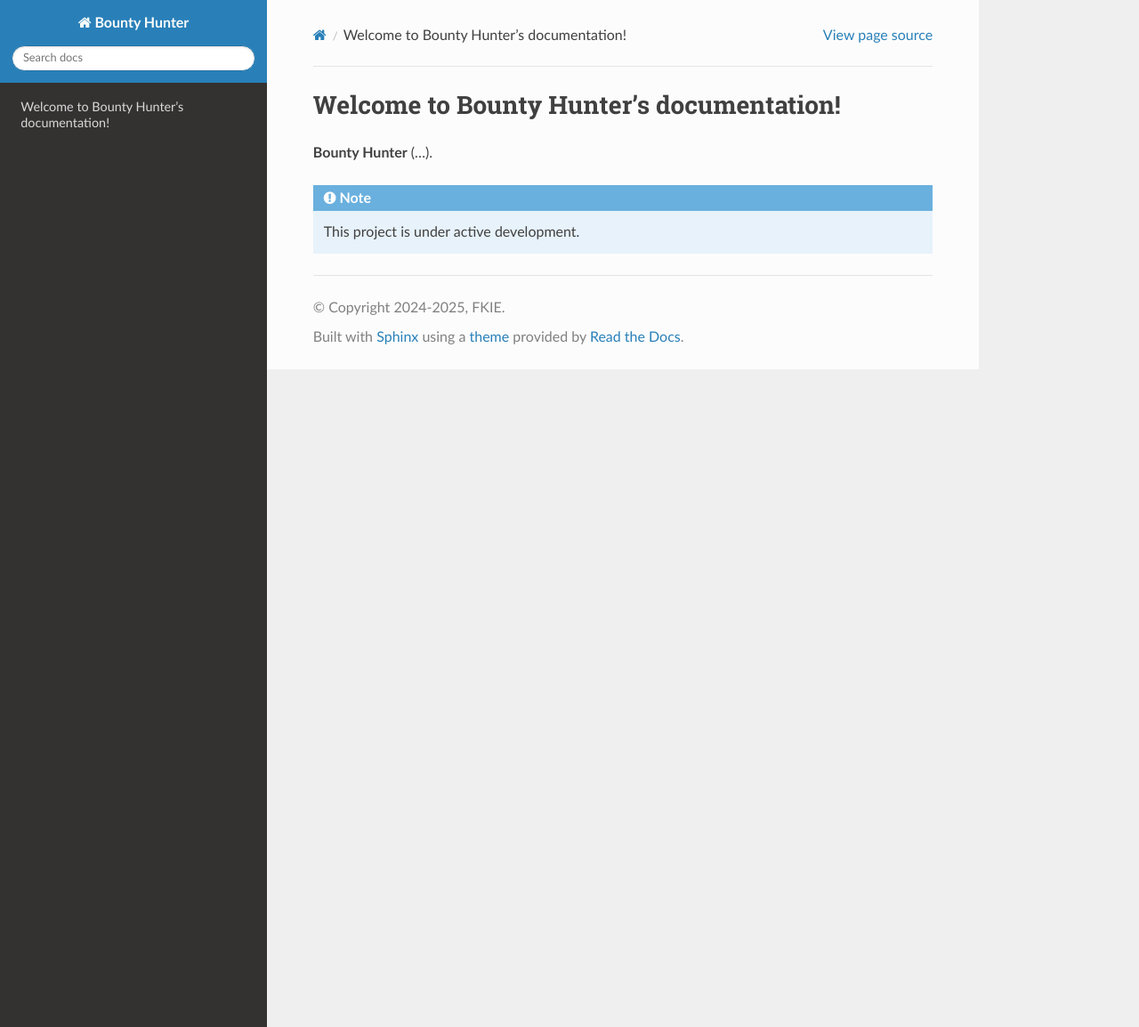
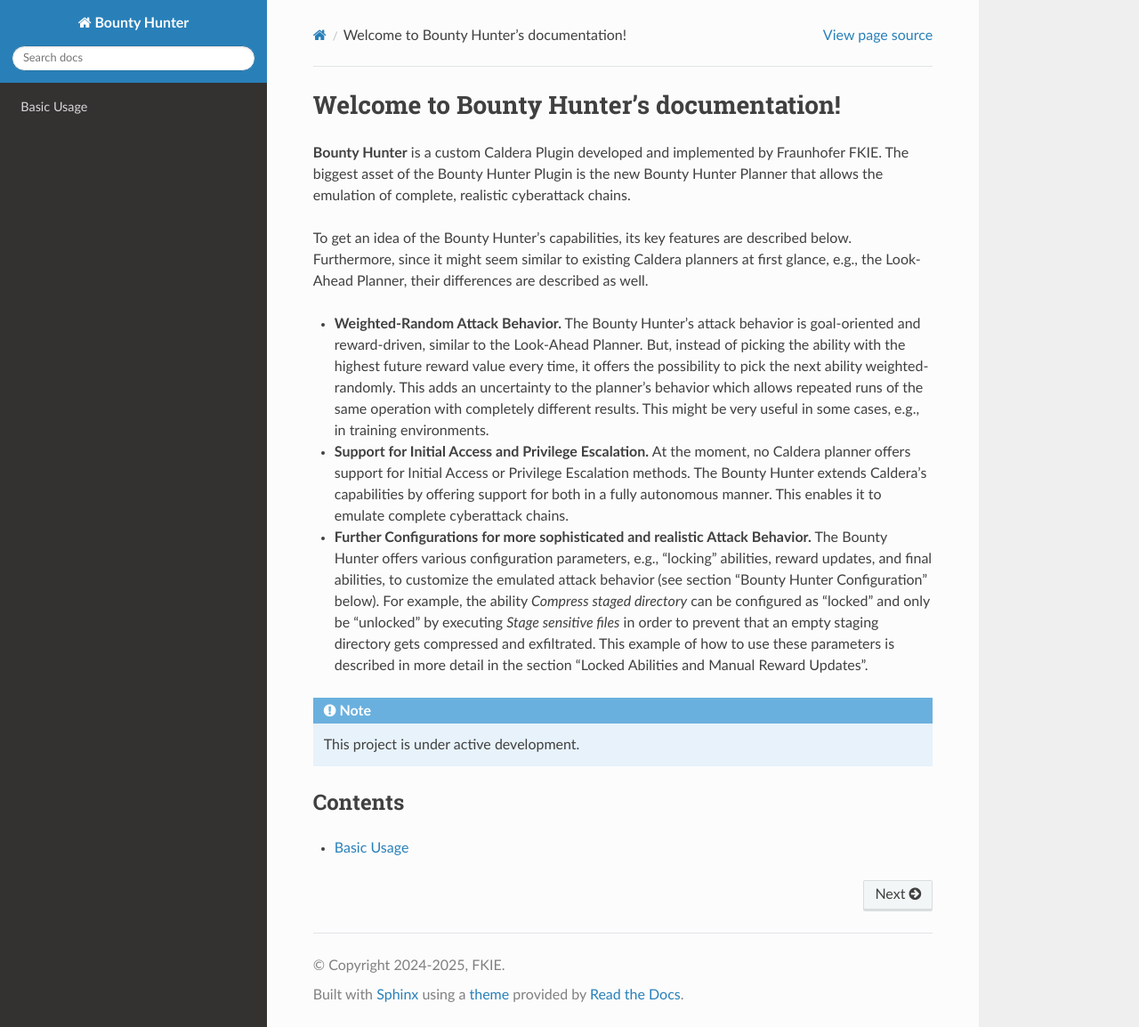
Before and after one commit to fkie-cad/bountyhunter, a Sphinx documentation site: the page built from docs/index.rst, in a window 1280 px wide and 1154 px high. Shown: the whole window at 89% size. Built offline with Sphinx 7.4.7 and the Read the Docs theme 3.1.0, drawn with Linux system fonts in a browser that asks for light colours.

Commit message:
Update docs

```diff
--- /dev/null
+++ b/docs/basic_usage.rst
@@ -0,0 +1,5 @@
+===========
+Basic Usage
+===========
+
+Test...
--- a/docs/index.rst
+++ b/docs/index.rst
@@ -1,8 +1,25 @@
 Welcome to Bounty Hunter's documentation!
 ===================================
 
-**Bounty Hunter** (...).
+**Bounty Hunter** is a custom Caldera Plugin developed and implemented by Fraunhofer FKIE.
+The biggest asset of the Bounty Hunter Plugin is the new Bounty Hunter Planner that allows the emulation of complete, realistic cyberattack chains.
+
+To get an idea of the Bounty Hunter's capabilities, its key features are described below.
+Furthermore, since it might seem similar to existing Caldera planners at first glance, e.g., the Look-Ahead Planner, their differences are described as well.
+
+- **Weighted-Random Attack Behavior.** The Bounty Hunter's attack behavior is goal-oriented and reward-driven, similar to the Look-Ahead Planner. But, instead of picking the ability with the highest future reward value every time, it offers the possibility to pick the next ability weighted-randomly. This adds an uncertainty to the planner's behavior which allows repeated runs of the same operation with completely different results. This might be very useful in some cases, e.g., in training environments.
+
+- **Support for Initial Access and Privilege Escalation.**  At the moment, no Caldera planner offers support for Initial Access or Privilege Escalation methods. The Bounty Hunter extends Caldera's capabilities by offering support for both in a fully autonomous manner. This enables it to emulate complete cyberattack chains.
+
+- **Further Configurations for more sophisticated and realistic Attack Behavior.**  The Bounty Hunter offers various configuration parameters, e.g., "locking" abilities, reward updates, and final abilities, to customize the emulated attack behavior (see section "Bounty Hunter Configuration" below). For example, the ability `Compress staged directory` can be configured as "locked" and only be "unlocked" by executing `Stage sensitive files` in order to prevent that an empty staging directory gets compressed and exfiltrated. This example of how to use these parameters is described in more detail in the section "Locked Abilities and Manual Reward Updates".
 
 .. note::
 
    This project is under active development.
+
+Contents
+--------
+
+.. toctree::
+
+   basic_usage
```
